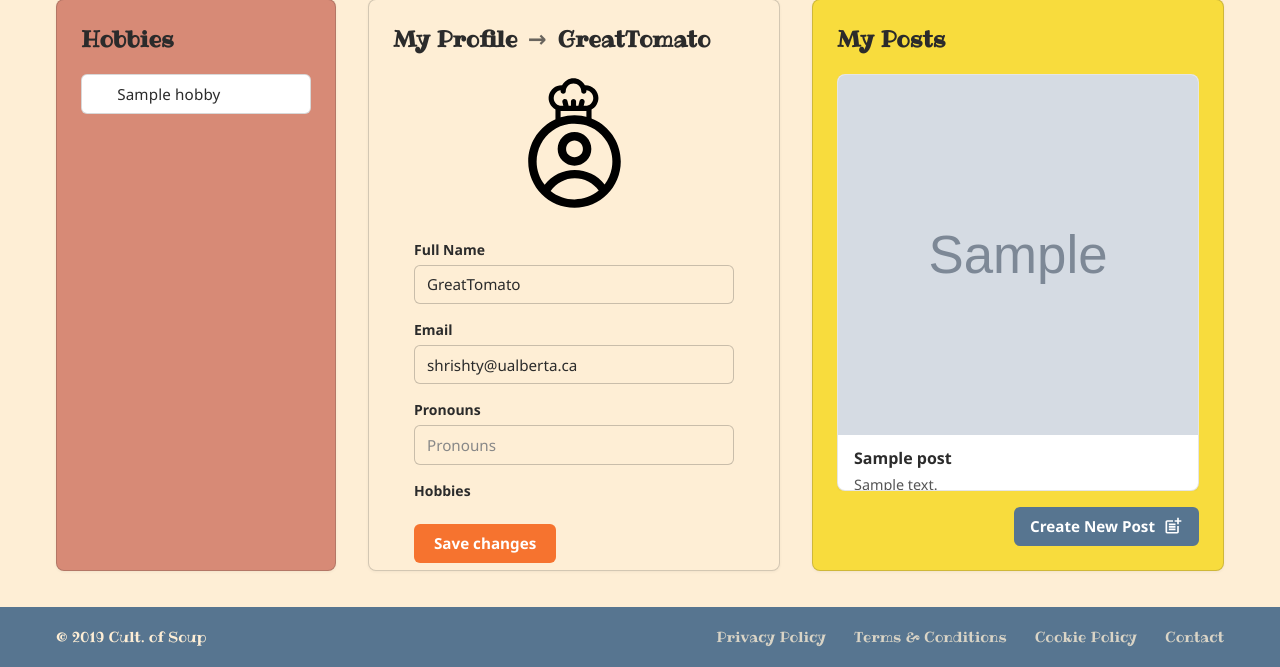
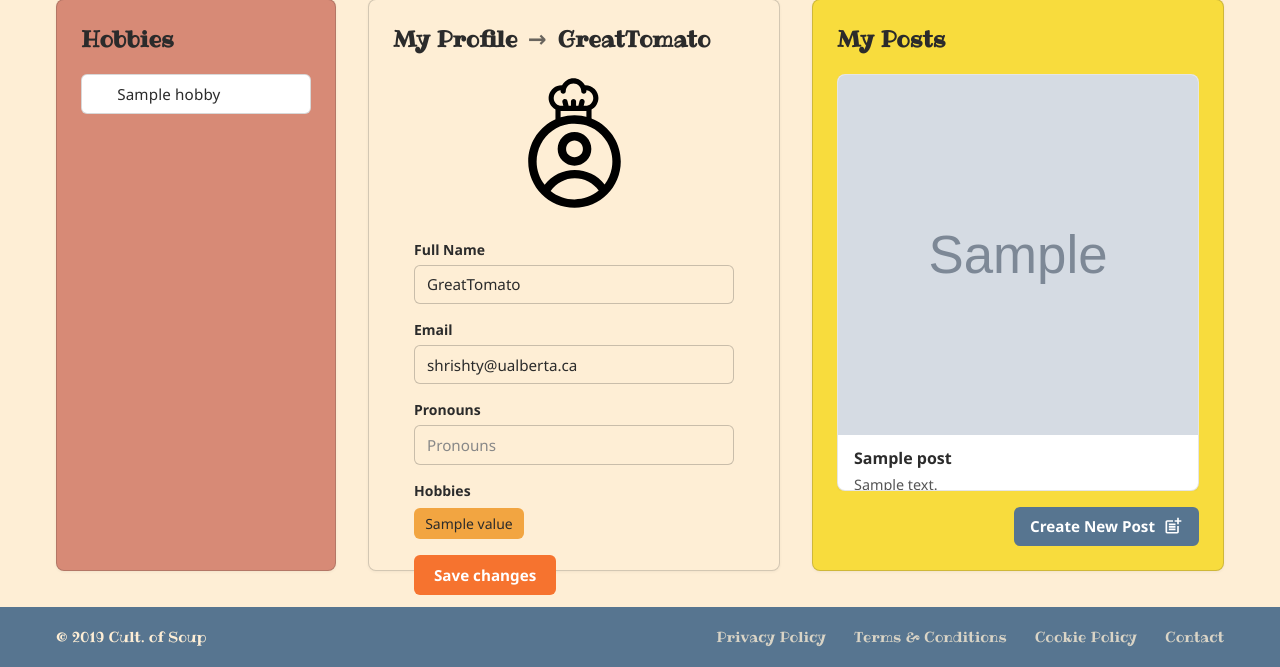
Before and after one commit to Irisveil/TomatoSoup, a Django app: template Soup/templates/profile.html in a window 1280 px wide. Shown: the part 133-800 px from the top of the page. Run offline with Django 5.2, Linux system fonts and the light colour scheme; data comes from the database, SQL or seed files in the repository; tables that the repository leaves empty hold one stand-in row (values such as "Sample post"); the template is opened without the code that fills it: values that come from a table or form of the project are taken from there, most other values are stand-ins (such as "Sample title", 1, 10 or a date in 2020); grey boxes marked "Sample" are stand-in pictures; parts of the project's set-up code (start-up, migrations or seed data) failed here and were passed over.

Commit message:
Update profile.html

```diff
--- a/Soup/templates/profile.html
+++ b/Soup/templates/profile.html
@@ -54,10 +54,8 @@
         <div class="profile-hobbies-tags">
           <span class="profile-field-label">Hobbies</span>
           <div class="hobby-tags" aria-label="Selected hobbies">
-            {% for value, label in all_hobbies %}
-              {% if value in selected_hobby_values %}
-                <span class="hobby-tag">{{ label }}</span>
-              {% endif %}
+            {% for value in selected_hobby_values %}
+                <span class="hobby-tag">{{ value }}</span>
             {% endfor %}
             {% if not selected_hobby_values %}
               <span class="hobby-tags-empty">None selected</span>
```
